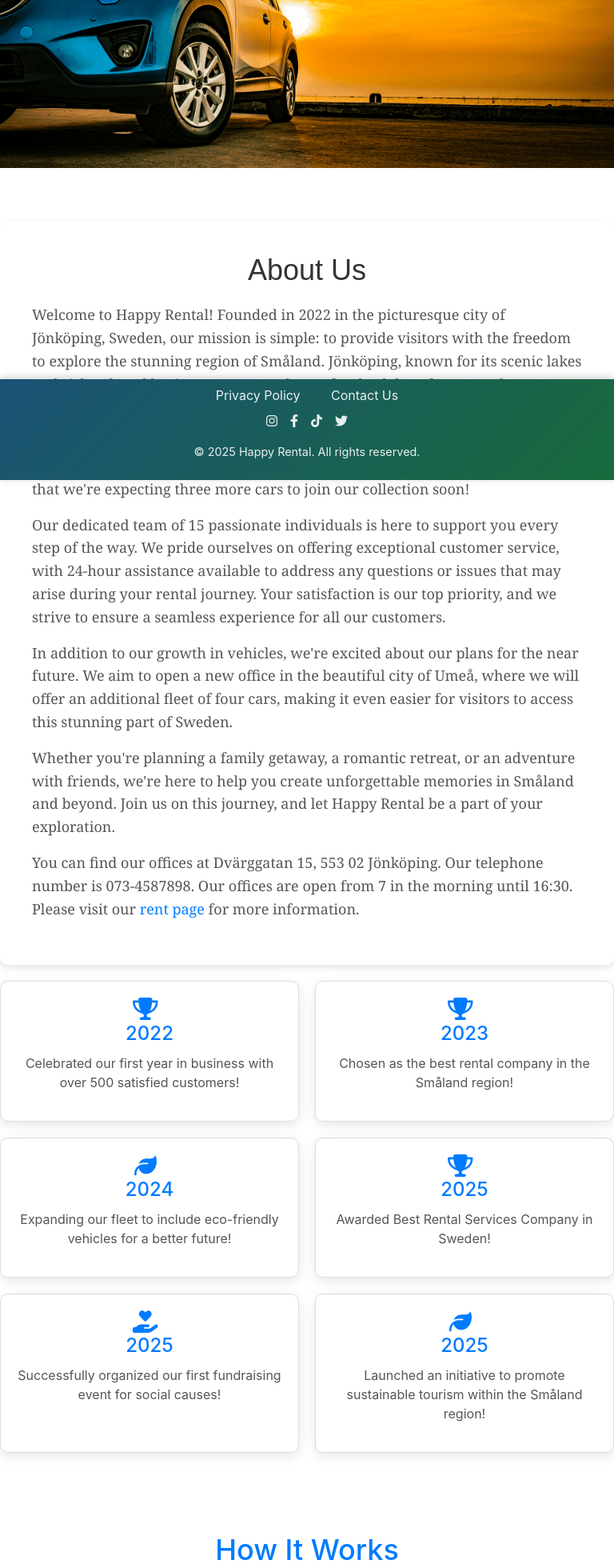
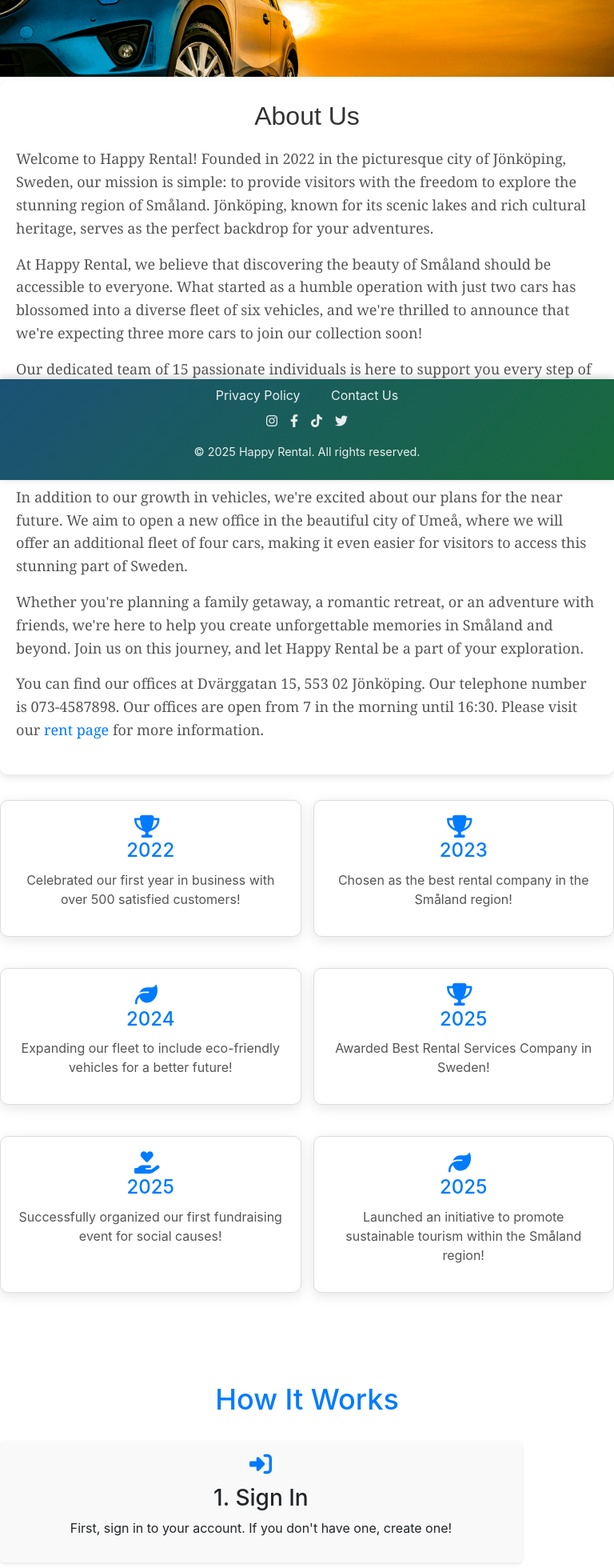
Before and after one commit to Yuss76A/Highway-to-Rent, a React (Create React App) app: page / in a window 768 px wide. Shown: the part 200-2160 px from the top of the page at 80% size. Built offline with nearby package versions, Linux system fonts and the light colour scheme.

Commit message:
Make about us page responsiv to Ipad devices and reduce the space between the background image and about us text in mobile devices. Add also picture showing the about us page in mobile mode to the readme section called about us page

```diff
--- a/src/styles/AboutUs.module.css
+++ b/src/styles/AboutUs.module.css
@@ -190,15 +190,76 @@ h3 {
 
 /* Add media queries for responsive design */
 @media (max-width: 600px) {
+    /* Image container adjustments */
+    .image-container {
+        height: 23vh; /* Smaller height on mobile */
+        margin-bottom: 10px; /* Less space below */
+    }
+
+    /* About Us section styling */
+    .about-us-container {
+        margin-top: 0; /* No extra top margin */
+        padding: 20px 15px; /* Tighter padding */
+    }
+
+    .about-us-title {
+        font-size: 28px; /* Smaller heading */
+        margin-bottom: 15px;
+    }
+
+    .about-us-content {
+        font-size: 16px; /* Slightly smaller text */
+    }
+
+    /* Achievements section (grid → column) */
     .achievements-section {
         flex-direction: column;
+        gap: 10px; /* Reduce gap between items */
     }
 
     .achievement {
         margin: 10px 0;
+        padding: 15px; /* Slightly less padding */
     }
 
-    .process-step-left, .process-step-right {
+    /* Rental process steps (full width) */
+    .process-step-left,
+    .process-step-right {
         width: 90%;
+        margin: 8px 0; /* Reduce vertical spacing */
     }
 }
+
+/* Tablet (601px - 1024px) */
+@media (min-width: 601px) and (max-width: 1024px) {
+    .image-container {
+        height: 30vh;
+        margin-bottom: 15px;
+    }
+    .about-us-container {
+        margin-top: -10px;
+        padding: 25px 20px;
+    }
+    .about-us-title {
+        font-size: 32px;
+        margin-bottom: 20px;
+    }
+    .about-us-content {
+        font-size: 18px;
+        line-height: 1.6;
+    }
+    .achievements-section {
+        grid-template-columns: repeat(2, 1fr);
+        gap: 15px;
+    }
+    .achievement {
+        margin: 12px 0;
+        padding: 18px;
+    }
+    .process-step-left,
+    .process-step-right {
+        width: 85%;
+        margin: 10px 0;
+        padding: 15px;
+    }
+}
```
Also changed, not shown: public/documentation/screenshots/aboutusmobile.png (added), 1 other file (tests, documents, lock files or other folders).
